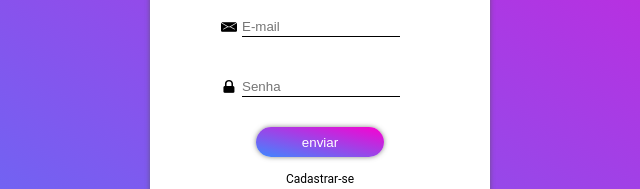
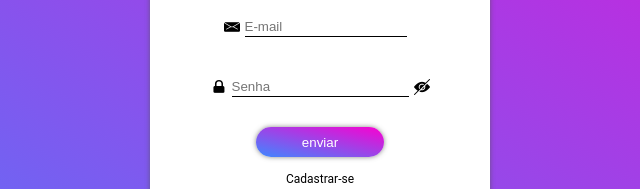
Before and after one commit to DaianeSpielmann/Projeto_login, a plain HTML site: page frontend/login.html in a window 1280 px wide. Shown: the part 371-560 px from the top of the page, 320-960 px from the left. Drawn offline with Linux system fonts and the light colour scheme.

Commit message:
alteracao na visualizacao da senha

```diff
--- /dev/null
+++ b/frontend/input.js
@@ -0,0 +1,14 @@
+function togglePassword() {
+  const icone_olho = document.querySelector("#icone_olho");
+  var input_senha = document.querySelector('[name = "senha_de_acesso"]');
+
+  const eh_olho_fechado = icone_olho.src.includes("hidden.png");
+
+  if (eh_olho_fechado) {
+    icone_olho.src = "icones/eye.png";
+    input_senha.type = "text";
+  } else {
+    icone_olho.src = "icones/hidden.png";
+    input_senha.type = "password";
+  }
+}
--- a/frontend/login.html
+++ b/frontend/login.html
@@ -40,6 +40,14 @@
             name="senha_de_acesso"
             placeholder="Senha"
           />
+          <img
+            id="icone_olho"
+            class="input_icone"
+            src="icones/hidden.png"
+            alt="icone de olho fechado"
+            onclick="togglePassword()"
+            style="cursor: pointer"
+          />
         </div>
 
         <input class="botao_submit" type="submit" value="enviar" />
@@ -49,5 +57,6 @@
     </div>
 
     <script src="login.js"></script>
+    <script src="input.js"></script>
   </body>
 </html>
--- a/frontend/style.css
+++ b/frontend/style.css
@@ -76,7 +76,9 @@ a {
 }
 
 .input_icone {
-  margin-right: 5px;
+  margin: 0 5px;
+  width: 16px;
+  height: 16px;
 }
 
 .botao_submit {
```
Also changed, not shown: frontend/icones/eye.png (added), frontend/icones/hidden.png (added).
